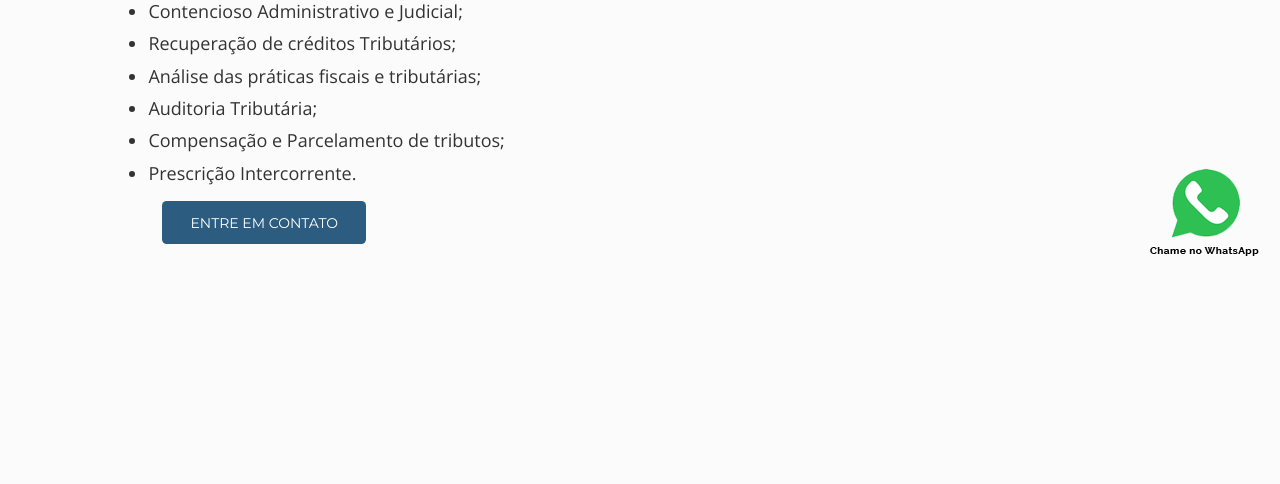
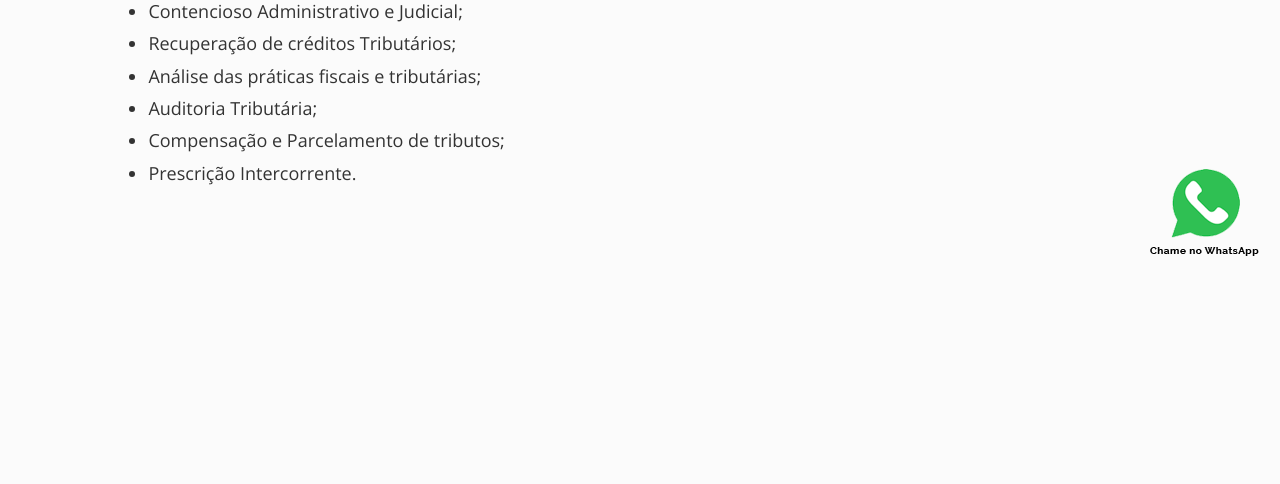
Before and after one commit to novaeraweb/alberione_advocacia.github.io, a PHP site: page /direito-tributario-alberione-araujo-advocacia.php in a window 1280 px wide. Shown: the part 522-1006 px from the top of the page. Run offline with PHP 8.4, Linux system fonts and the light colour scheme; some libraries are stand-ins or nearby versions.

```diff
--- a/direito-tributario-alberione-araujo-advocacia.php
+++ b/direito-tributario-alberione-araujo-advocacia.php
@@ -80,7 +80,6 @@
 							<li> Auditoria Tributária;</li>
 							<li> Compensação e Parcelamento de tributos;</li>
 							<li> Prescrição Intercorrente. </li>
-							<p><a class="button red" href="contato-advocacia.php">Entre em contato</a></p>
 						</ul>
 						</p>
 					</div>
```
